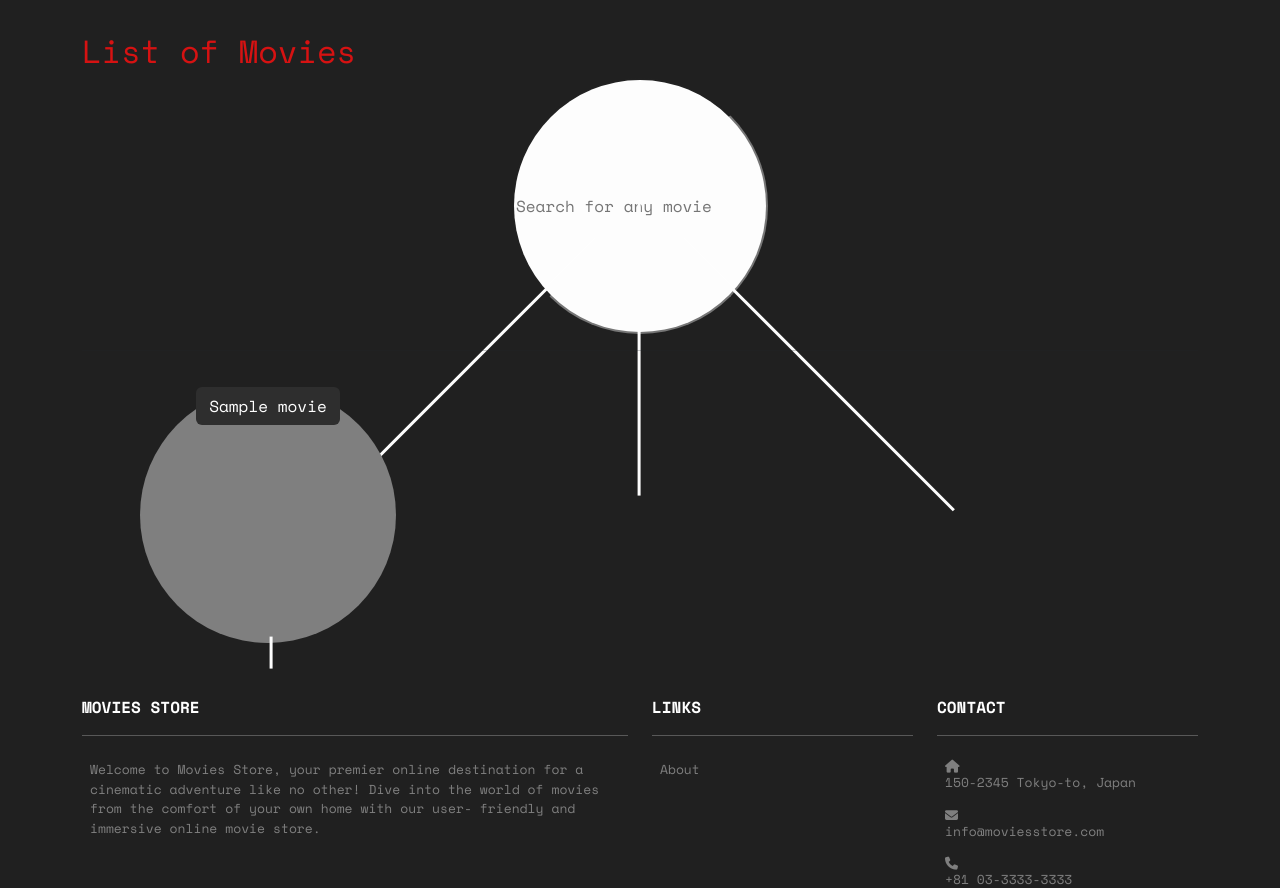
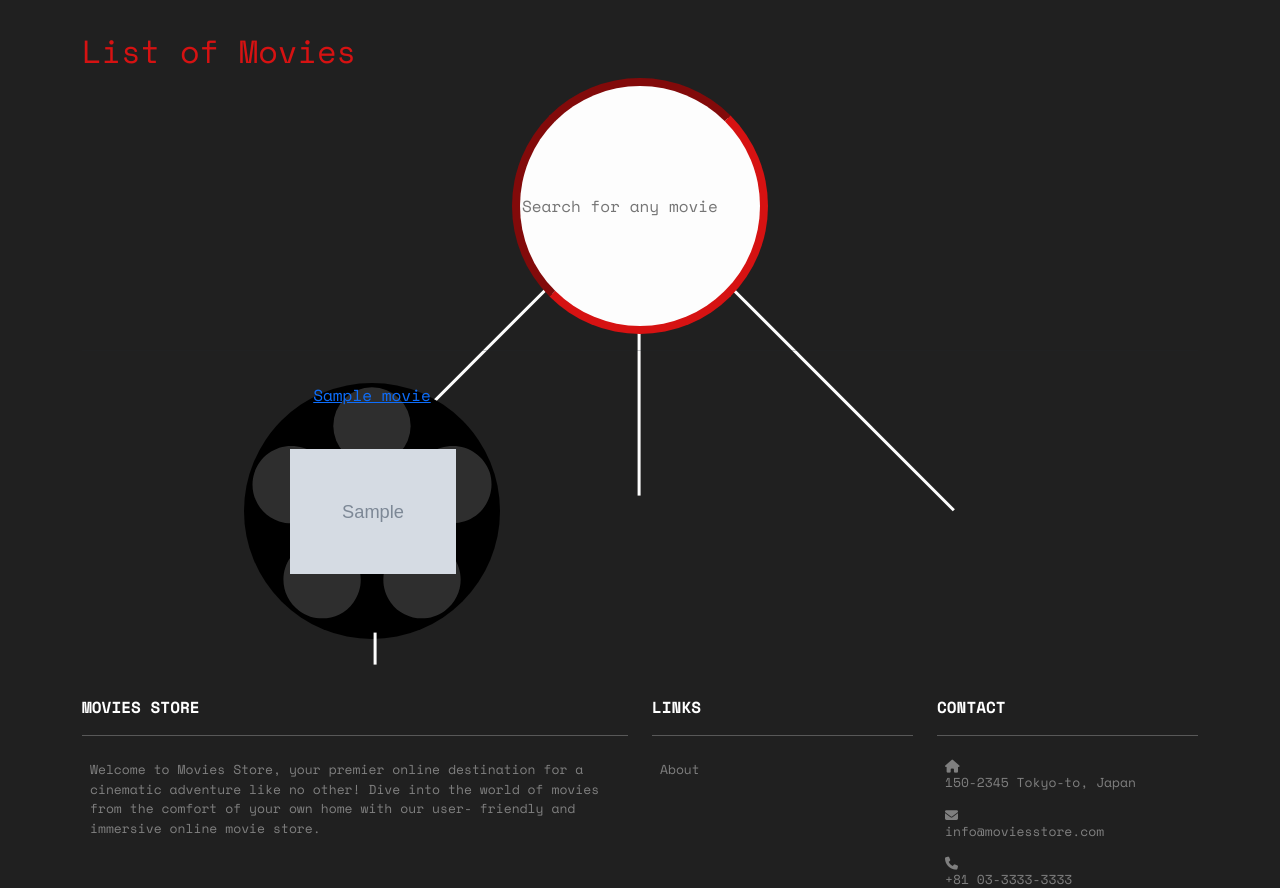
Before and after one commit to CS2340-Project/moviesstore, a Django app: page /movies/ in a window 1280 px wide. Shown: the part 82-970 px from the top of the page. Run offline with Django 5.2, Linux system fonts and the light colour scheme; tables that the repository leaves empty hold one stand-in row (values such as "Sample post"); grey boxes marked "Sample" are stand-in pictures; some libraries are stand-ins or nearby versions.

Commit message:
MVS-18 feat: updated animations and theme

```diff
--- a/movies/static/movies/app.js
+++ b/movies/static/movies/app.js
@@ -1,3 +1,24 @@
-function getColor() {
-
-}
+const search = document.getElementById("search");
+const movieNodes = document.querySelectorAll(".movie-node");
+const movies = Array.from(movieNodes).map((node, index) => {
+    return { name: node.dataset.name.toLowerCase(), element: node };
+});
+search.addEventListener("input", () => {
+   searching = search.value.toLowerCase().trim()
+    const rankedMovies = movies.map(movie => {
+        let score = 0;
+        if (movie.name.startsWith(searching)) {
+            score += 1;
+        }
+        if (movie.name.includes(searching)) {
+            score += .5;
+        }
+        return {...movie,score};
+    }).sort((a,b) => b.score - a.score);
+   const child = document.querySelector(".child");
+   child.innerHTML = "";
+   rankedMovies.forEach((movie, i) => {
+       movie.element.classList.add("added")
+       child.appendChild(movie.element);
+   });
+});
--- a/movies/static/movies/style.css
+++ b/movies/static/movies/style.css
@@ -46,25 +46,28 @@ body {
     display: flex;
 }
 .child {
-    height: 100%;
-    width: 100%;
     display: grid;
     grid-template-columns: repeat(3, 1fr);
     grid-row-gap: 1vh;
-}
-.child > div {
-    display: flex;
     justify-content: center;
-    align-items: center;
-    width: 100%;
-    height: 100%;
+    justify-self: center;
+    grid-column-gap: 1.5vh;
 }
 .search-node {
     color: #d61212;
     margin: auto;
+    border-color: #d61212;
+    border-width: 1vh;
+    display: flex;
+    justify-items: center;
+    position: relative;
+    z-index: 2;
 }
 .movie-node {
-    background-color: #7F7F7F;
+    background-image: url("../../static/img/movie_roll.svg");
+    background-size: 145%;
+    background-color: #2E2E2E;
+    background-position: center;
     transition: border-radius 0.25s ease-in-out, width 0.25s ease-in-out;
     align-content: center;
     justify-content: center;
@@ -72,31 +75,36 @@ body {
     position: relative;
 }
 .movie-node:hover {
-    width: 15vw;
+    width: 13vw;
+    height: 15vw;
     border-radius: 15%;
+    position: relative;
+    top: 10%;
+    left: 64%;
+    background-image: none;
+    background-color: #d61212;
 }
 .movie-node:hover .inner{
-    display: block;
     position: absolute;
     top: 50%;
     left: 50%;
     transform: translate(-50%, -50%);
-    .inner {
-    display: none;
-    max-height: 35vw;
-    max-width: 32vw;
-    min-width: 32vw;
-    border-radius: 15%;
-    object-fit: contain;
+    background-color: #d61212;
 }
+.added:hover {
+    left:22%
 }
 .inner {
-    display: none;
+    transition: background-color .2s;
     max-height: 14vw;
+    min-height: 14vw;
     max-width: 13vw;
     min-width: 13vw;
     border-radius: 15%;
     object-fit: contain;
+    position: absolute;
+    top: 15%;
+    left: 18%;
 }
 body {
     background-color: #202020;
--- a/movies/templates/movies/index.html
+++ b/movies/templates/movies/index.html
@@ -3,7 +3,7 @@
 {% load static %}
 {% block extra_css %}
     <link rel="stylesheet" href="{% static "movies/style.css"%}">
-    <script defer src="{% static "movies/app.js" %}"></script>
+    <script src="{% static "movies/app.js" %}" defer></script>
 <div class="p-3">
   <div class="container">
     <div class="row mt-3">
@@ -14,8 +14,7 @@
               <div class="col-auto">
                 <div class="input-group col-auto">
                     <label>
-                        <input type="text" class="node search-node" placeholder="Search for any movie"
-                          name="search">
+                        <input type="text" class="node search-node" id="search" placeholder="Search for any movie">
                     </label>
                     <div class="branch side-branch-left"></div>
                     <div class="branch side-branch-right"></div>
@@ -32,14 +31,13 @@
     <div class="child">
       {% for movie in template_data.movies %}
       <div class="col-md-4 col-lg-3 mb-2">
-        <div class="node movie-node">
-          <img src="{{ movie.image.url }}" class="inner">
-          <div class="card-body text-center">
-            <a href="{% url 'movies.show' id=movie.id %}" class="btn bg-dark text-white">
+        <div class="node movie-node" data-name="{{ movie.name }}">
+          <a href="{% url 'movies.show' id=movie.id %}">
+            <img src="{{ movie.image.url }}" class="inner">
+            <div class="card-body text-center">
               {{ movie.name }}
-            </a>
               <div class="branch child-branch"></div>
-          </div>
+          </div> </a>
         </div>
       </div>
       {% endfor %}
```
Also changed, not shown: media/movie_images/flash_YLwLBOy.jpg (added), media/movie_images/lorax_X95hfit.jpg (added), movies/static/img/film_square.png (added), movies/static/img/movie_roll.svg (added).
